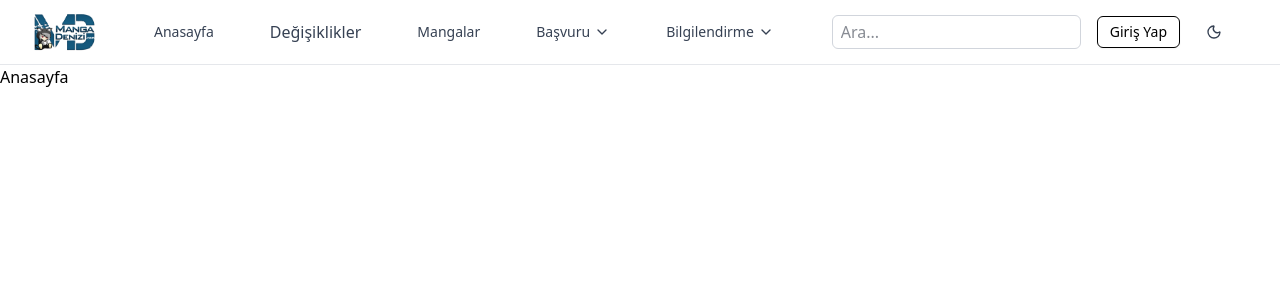
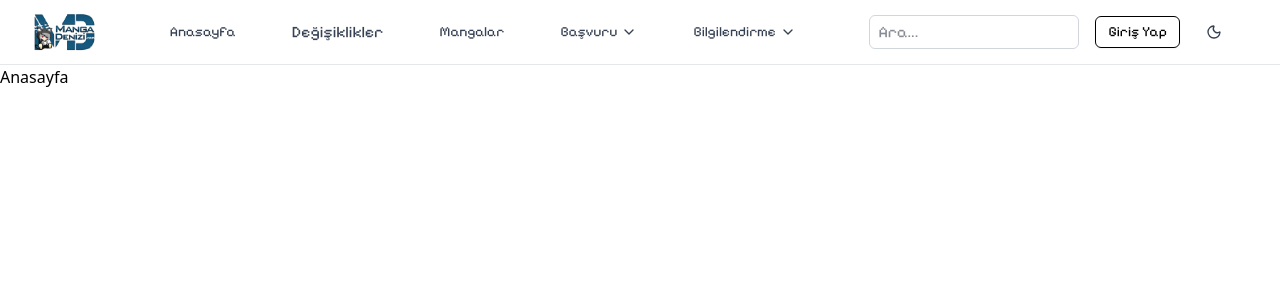
Before and after one commit to TheDobrevic/md, a Next.js app: page / in a window 1280 px wide. Shown: the top 300 px of the page. Built offline with nearby package versions, Linux system fonts and the light colour scheme.

Commit message:
navbar font değişti.

```diff
--- a/src/app/not-found.tsx
+++ b/src/app/not-found.tsx
@@ -5,9 +5,6 @@ import { useRef, useEffect } from "react";
 
 export default function NotFound() {
   const canvasRef = useRef<HTMLCanvasElement>(null);
-
-
-
 
   useEffect(() => {
     const canvas = canvasRef.current!;
--- a/src/components/navbar.tsx
+++ b/src/components/navbar.tsx
@@ -18,9 +18,9 @@ export default function Navbar() {
   const [mobileOpen, setMobileOpen] = useState(false)
 
   return (
-    <nav className="bg-white dark:bg-gray-900 border-b border-gray-200 dark:border-gray-700">
+    <nav className="bg-white dark:bg-gray-900 border-b border-gray-200 dark:border-gray-700 font-pixelify">
       <div className="max-w-7xl mx-auto px-4 sm:px-6 lg:px-8">
-        <div className="flex justify-between h-16 items-center">
+        <div className=" flex justify-between h-16 items-center">
           {/* Logo */}
           <Link href="/" className="flex-shrink-0">
             <div className="relative w-16" style={{ aspectRatio: 717 / 442 }}>
@@ -113,15 +113,15 @@ export default function Navbar() {
       {/* Mobile Menu */}
       {mobileOpen && (
         <div className="sm:hidden bg-white dark:bg-gray-900 border-t border-gray-200 dark:border-gray-700">
-          <div className="px-2 pt-2 pb-3 space-y-1">
+          <div className="font-pixelify px-2 pt-2 pb-3 space-y-1">
 
             <Link href="/" className="block px-3 py-2 rounded-md text-base font-medium text-gray-700 hover:bg-gray-100 dark:text-gray-300 dark:hover:bg-gray-800">
               Anasayfa
             </Link>
-             <Link href="/changelog" className="block px-3 py-2 rounded-md text-base font-medium text-gray-700 hover:bg-gray-100 dark:text-gray-300 dark:hover:bg-gray-800">
+             <Link href="/changelog" className=" block px-3 py-2 rounded-md text-base font-medium text-gray-700 hover:bg-gray-100 dark:text-gray-300 dark:hover:bg-gray-800">
               Değişiklikler
             </Link>
-            <Link href="/mangalar" className="block px-3 py-2 rounded-md text-base font-medium text-gray-700 hover:bg-gray-100 dark:text-gray-300 dark:hover:bg-gray-800">
+            <Link href="/mangalar" className=" block px-3 py-2 rounded-md text-base font-medium text-gray-700 hover:bg-gray-100 dark:text-gray-300 dark:hover:bg-gray-800">
               Mangalar
             </Link>
             <DropdownMenu>
```
